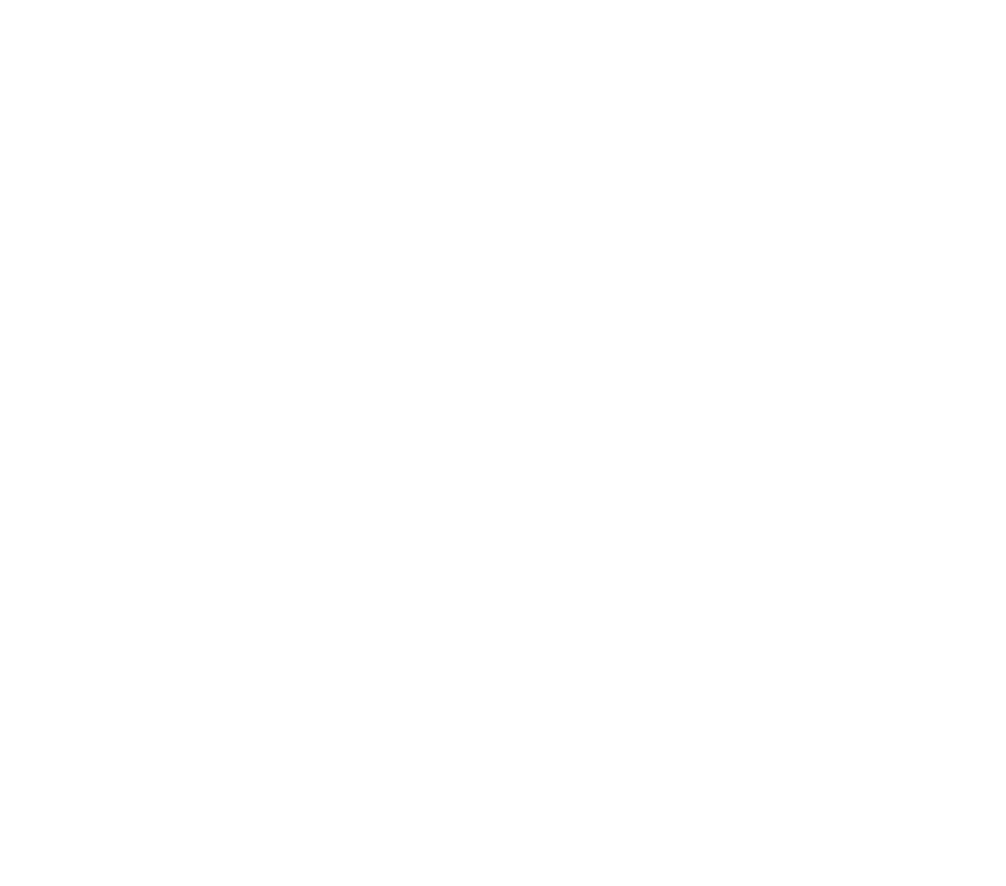
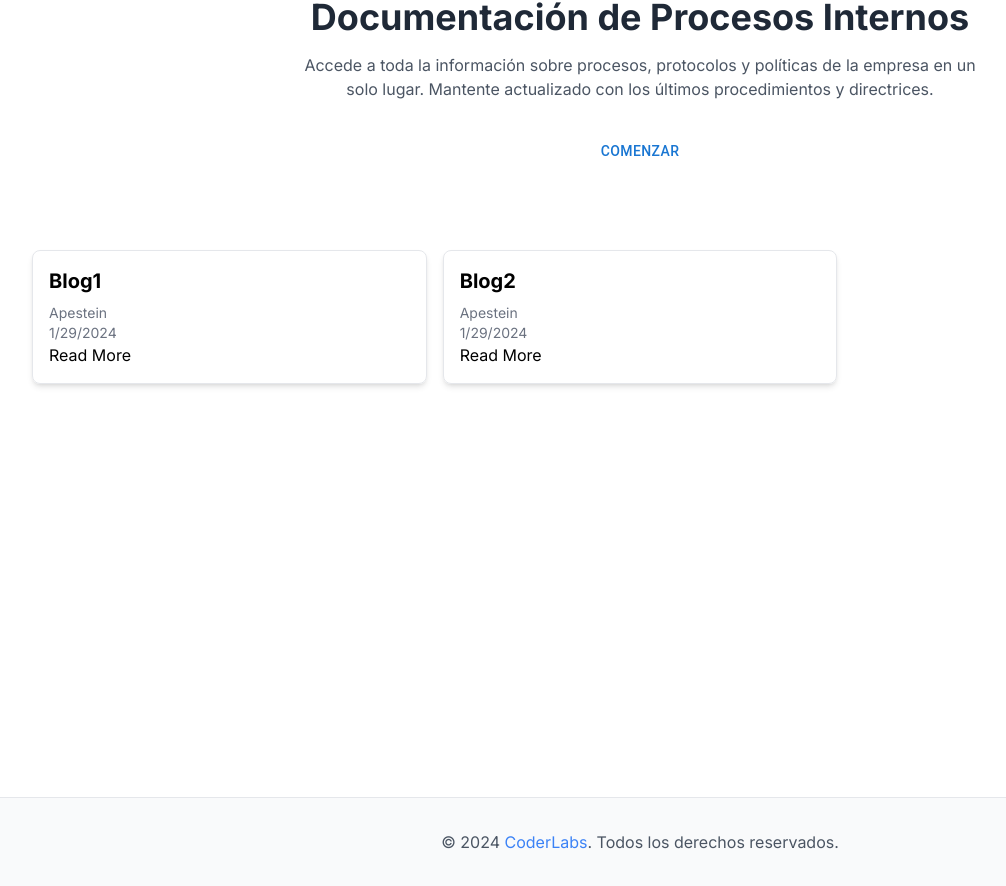
Before and after one commit to barrosjss/documentation-companies, a Next.js app: page / in a window 1280 px wide. Shown: the part 148-1034 px from the top of the page, without its empty margins (0-1006 px from the left). Before the commit the page ends 800 px from the top, so only its background shows below. Built offline with nearby package versions, Linux system fonts and the light colour scheme.

Commit message:
View layout

```diff
--- a/app/blogs/[slug]/page.tsx
+++ b/app/blogs/[slug]/page.tsx
@@ -1,18 +1,20 @@
-import { getBlogBySlug, getAllBlogSlug } from "../fetchers"
+import { getBlogBySlug, getAllBlogSlug } from "../fetchers";
 
 export async function generateStaticParams() {
-  return getAllBlogSlug()
+  return getAllBlogSlug();
 }
 
 export default async function BlogPage({
   params,
 }: {
-  params: { slug: string }
+  params: { slug: string };
 }) {
-  const blog = await getBlogBySlug(params.slug)
+  const blog = await getBlogBySlug(params.slug);
   return (
-    <main className="prose">
-      <article>{blog.content}</article>
+    <main className="min-h-screen bg-background flex justify-center items-start py-12">
+      <article className="prose prose-lg sm:prose-xl lg:prose-2xl w-full max-w-4xl px-4 sm:px-8 md:px-16">
+        {blog.content}
+      </article>
     </main>
-  )
+  );
 }
--- a/app/blogs/_mdx-content/blog1.mdx
+++ b/app/blogs/_mdx-content/blog1.mdx
@@ -5,3 +5,18 @@ publishDate: "1/29/2024"
 ---
 
 # Blog1
+
+Lorem ipsum dolor sit amet, consectetur adipiscing elit. Curabitur posuere, purus id commodo tristique, purus velit fermentum est, vel tempor risus justo nec metus.
+
+## Subtítulo Ejemplo
+
+- Punto 1: Detalles interesantes sobre el tema.
+- Punto 2: Más información relevante.
+
+### Otro Subtítulo
+
+Phasellus vel arcu sit amet enim dictum facilisis at ut purus. Donec feugiat elit et gravida egestas. Nulla facilisi. Proin euismod fringilla risus at aliquet. Vivamus venenatis, orci ut dictum dignissim, lectus purus suscipit turpis, id elementum nisl risus eget ante.
+
+> Una cita que destaca algo importante o inspirador.
+
+**Conclusión:** Este es un blog de ejemplo para mostrar la estructura deseada. ¡Adáptalo a tu contenido real!
--- a/app/layout.tsx
+++ b/app/layout.tsx
@@ -1,6 +1,10 @@
 import type { Metadata } from "next";
 import { Inter } from "next/font/google";
 import "./globals.css";
+
+import { Search, BookOpen } from "lucide-react";
+import Input from "@mui/material/Input";
+import Link from "next/link";
 
 const inter = Inter({ subsets: ["latin"] });
 
@@ -16,7 +20,43 @@ export default function RootLayout({
 }>) {
   return (
     <html lang="en">
-      <body className={inter.className}>{children}</body>
+      <body className={inter.className}>
+        <header className="border-b">
+          <div className="container mx-auto px-4 py-6 flex justify-between items-center">
+            <div className="flex items-center gap-2">
+              <BookOpen className="h-6 w-6" />
+              <h1 className="text-2xl font-bold">
+                <Link href="/">CompanyDocs</Link>
+              </h1>
+            </div>
+            <div className="flex items-center gap-4 hidden sm:block">
+              <div className="relative w-64">
+                <Search className="absolute left-2 top-2.5 h-4 w-4 text-muted-foreground" />
+                <Input placeholder="Buscar documentación..." className="pl-8" />
+              </div>
+            </div>
+          </div>
+        </header>
+        {children}
+        <footer className="border-t mt-16 bg-gray-50">
+          <div className="container mx-auto px-4 py-8">
+            <div className="text-center text-gray-600">
+              <p>
+                © {new Date().getFullYear()}{" "}
+                <a
+                  href="https://www.coderlabs.co/"
+                  target="_blank"
+                  rel="noopener noreferrer"
+                  className="text-blue-500 hover:underline"
+                >
+                  CoderLabs
+                </a>
+                . Todos los derechos reservados.
+              </p>
+            </div>
+          </div>
+        </footer>
+      </body>
     </html>
   );
 }
--- a/app/page.tsx
+++ b/app/page.tsx
@@ -1,25 +1,45 @@
 import Link from "next/link";
-import { Search, FileText, Calendar, CreditCard, AlertCircle, BookOpen, Clock, Users } from 'lucide-react'
-import Input from '@mui/material/Input';
+import Button from "@mui/material/Button";
+import { getBlogs } from "@/app/blogs/fetchers";
 
-export default function Home() {
+export default async function Home() {
+  const blogs = await getBlogs();
   return (
-    <main>
-      <div className="min-h-screen bg-background">
-        <header className="border-b">
-          <div className="container mx-auto px-4 py-6 flex justify-between items-center">
-            <div className="flex items-center gap-2">
-              <BookOpen className="h-6 w-6" />
-              <h1 className="text-2xl font-bold">CompanyDocs</h1>
-            </div>
-            <div className="flex items-center gap-4">
-              <div className="relative w-64">
-                <Search className="absolute left-2 top-2.5 h-4 w-4 text-muted-foreground" />
-                <Input placeholder="Buscar documentación..." className="pl-8" />
+    <main className="min-h-screen bg-background flex flex-col">
+      <div className="w-full max-w-7xl mx-auto px-4">
+        <section className="container mx-auto px-4 py-16 text-center">
+          <h2 className="text-4xl font-bold mb-4 text-gray-800">
+            Documentación de Procesos Internos
+          </h2>
+          <p className="text-gray-600 max-w-2xl mx-auto mb-8">
+            Accede a toda la información sobre procesos, protocolos y políticas
+            de la empresa en un solo lugar. Mantente actualizado con los últimos
+            procedimientos y directrices.
+          </p>
+          <Button className="text-white bg-gray-800 hover:bg-gray-700">
+            Comenzar
+          </Button>
+        </section>
+
+        <section className="grid grid-cols-1 sm:grid-cols-2 lg:grid-cols-3 gap-4 p-4">
+          {blogs.map((blog, i) => (
+            <article
+              key={i}
+              className="border rounded-lg shadow-md p-4 flex flex-col"
+            >
+              <h1 className="text-xl font-bold mb-2">
+                {blog.frontmatter.title}
+              </h1>
+              <p className="text-sm text-gray-500">{blog.frontmatter.author}</p>
+              <p className="text-sm text-gray-500">
+                {blog.frontmatter.publishDate}
+              </p>
+              <div className="mt-auto">
+                <Link href={`/blogs/${blog.slug}`}>Read More</Link>
               </div>
-            </div>
-          </div>
-        </header>
+            </article>
+          ))}
+        </section>
       </div>
 
       {/*
```
